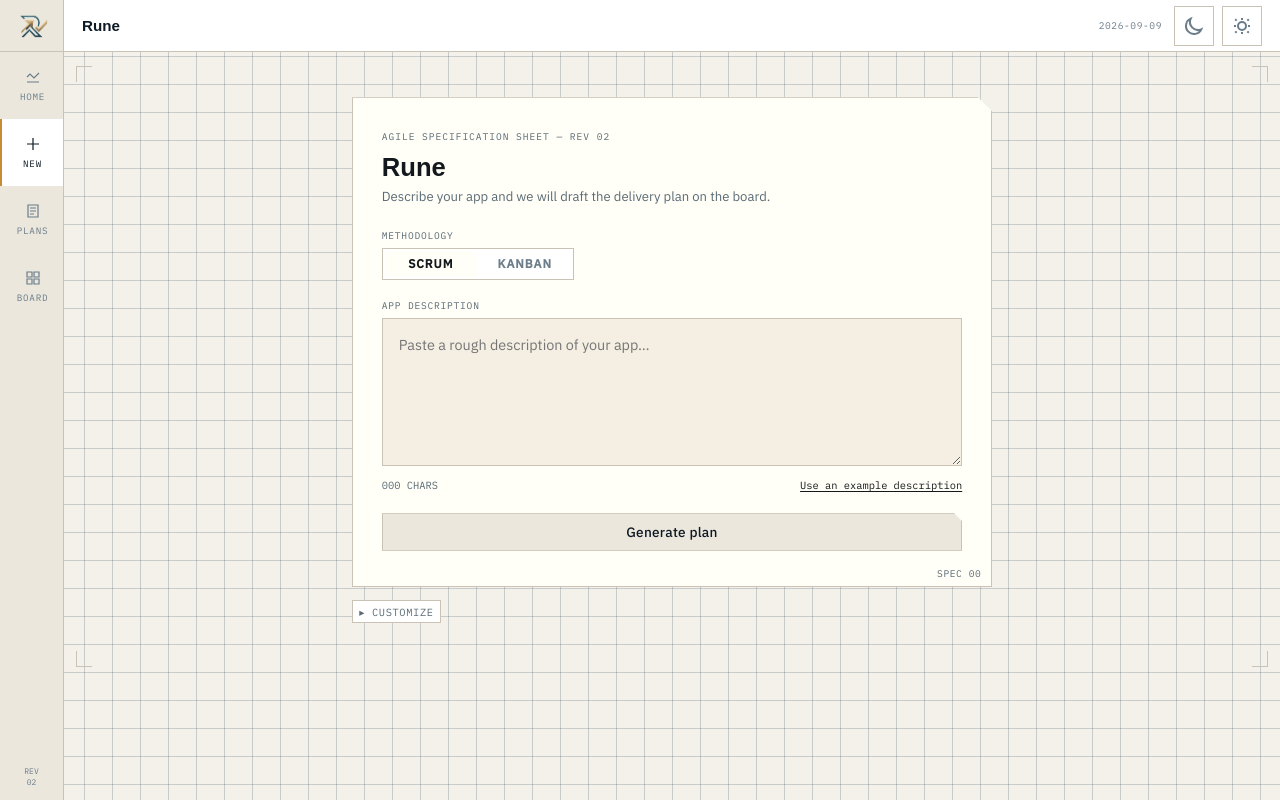
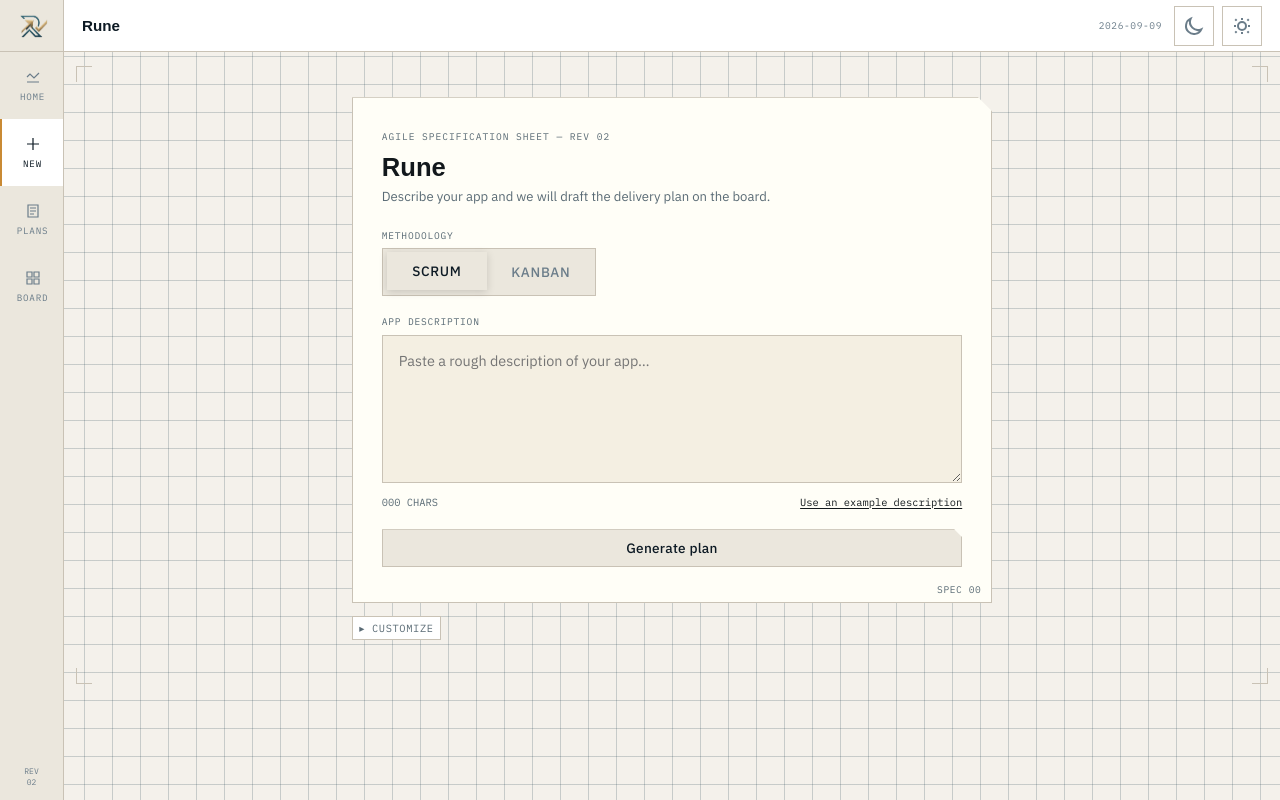
Before and after one commit to zoulevanz23/rune, a React (Vite) app in the folder client/: page /new in a window 1280 px wide. Built offline with nearby package versions, Linux system fonts and the light colour scheme; no server answers.

Commit message:
feat(ui): redesign methodology toggle
Author: zoulevanz23
Date: 2026-09-17

- Redesigned toggle with rounded corners
- Added hover effects and transitions
- Updated button sizing and spacing
- Added shadow effects for active state

```diff
--- a/client/src/components/intake/MethodologyToggle.tsx
+++ b/client/src/components/intake/MethodologyToggle.tsx
@@ -9,10 +9,12 @@ export const MethodologyToggle: React.FC<Props> = ({ value, onChange }) => {
   return (
     <div style={{
       display: 'inline-flex',
+      background: 'var(--surface-alt)',
+      borderRadius: '8px',
+      padding: '4px',
+      gap: '4px',
       border: '1px solid var(--grid-line)',
-      background: 'var(--surface)',
-      padding: 2,
-      gap: 2,
+      position: 'relative',
     }}>
       {(['scrum', 'kanban'] as const).map(opt => {
         const active = value === opt
@@ -21,19 +23,35 @@ export const MethodologyToggle: React.FC<Props> = ({ value, onChange }) => {
             key={opt}
             onClick={() => onChange(opt)}
             style={{
-              minWidth: 92,
-              padding: '0.45em 0.9em',
+              position: 'relative',
+              minWidth: '100px',
+              padding: '10px 20px',
               fontFamily: "'IBM Plex Sans', sans-serif",
-              fontSize: '0.75rem',
-              fontWeight: 600,
-              letterSpacing: '0.08em',
+              fontSize: '0.85rem',
+              fontWeight: 500,
+              letterSpacing: '0.05em',
               textTransform: 'uppercase',
               border: 'none',
               cursor: 'pointer',
-              background: active ? 'var(--paper)' : 'transparent',
-              color: active ? 'var(--ink)' : 'var(--fog)',
-              clipPath: active ? 'polygon(0 0, calc(100% - 6px) 0, 100% 6px, 100% 100%, 0 100%)' : 'none',
-              transition: 'background 0.12s, color 0.12s',
+              background: active ? 'var(--surface-alt)' : 'transparent',
+              color: active ? 'var(--bright)' : 'var(--fog)',
+              borderRadius: '6px',
+              transition: 'all 0.3s cubic-bezier(0.4, 0, 0.2, 1)',
+              boxShadow: active ? '0 2px 8px rgba(0, 0, 0, 0.15)' : 'none',
+              transform: active ? 'translateY(-1px)' : 'translateY(0)',
+              outline: 'none',
+            }}
+            onMouseEnter={(e) => {
+              if (!active) {
+                e.currentTarget.style.background = 'var(--surface)'
+                e.currentTarget.style.color = 'var(--ink-soft)'
+              }
+            }}
+            onMouseLeave={(e) => {
+              if (!active) {
+                e.currentTarget.style.background = 'transparent'
+                e.currentTarget.style.color = 'var(--fog)'
+              }
             }}
           >
             {opt}
```
